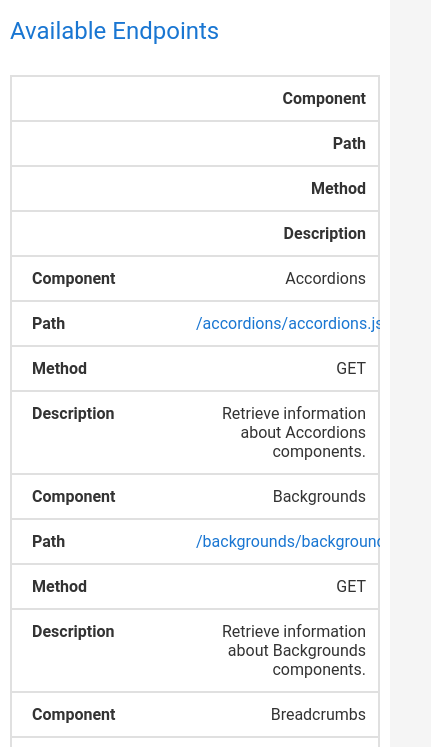
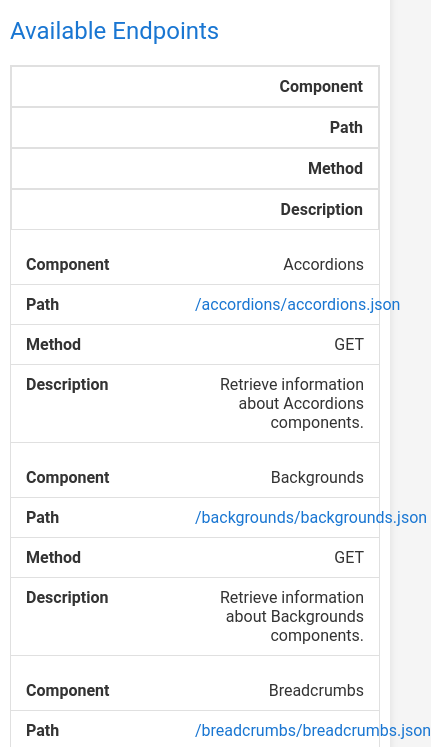
Before and after one commit to prajapatihet/hospitalinfo-api, a plain HTML site: page components.html in a window 390 px wide. Shown: the part 97-844 px from the top of the page, 431 px wide, since content can reach past the window. Drawn offline with Linux system fonts and the light colour scheme.

Commit message:
Update components.html

```diff
--- a/components.html
+++ b/components.html
@@ -131,36 +131,51 @@
                 padding: 10px;
             }
 
+            .table-wrapper {
+                overflow-x: visible;
+            }
+
             table,
+            thead,
+            tbody,
             th,
-            td {
+            td,
+            tr {
                 display: block;
-                width: 100%;
-                box-sizing: border-box;
+            }
+
+            tr {
+                margin-bottom: 15px;
             }
 
             th,
             td {
+                padding: 10px 15px;
                 text-align: right;
-                padding-left: 50%;
                 position: relative;
-            }
-
-            th::before,
-            td::before {
-                content: attr(data-label);
-                position: absolute;
-                left: 10px;
-                width: calc(50% - 20px);
-                padding-left: 10px;
-                text-align: left;
-                font-weight: bold;
-                white-space: nowrap;
             }
 
             th {
                 background-color: transparent;
                 color: #333;
+            }
+
+            td {
+                border: none;
+                border-bottom: 1px solid #e0e0e0;
+                text-align: left;
+                padding-left: 50%;
+                text-align: right;
+            }
+
+            td::before {
+                content: attr(data-label);
+                position: absolute;
+                left: 15px;
+                width: calc(50% - 30px);
+                text-align: left;
+                font-weight: bold;
+                white-space: nowrap;
             }
 
             tr:nth-child(even) {
```
